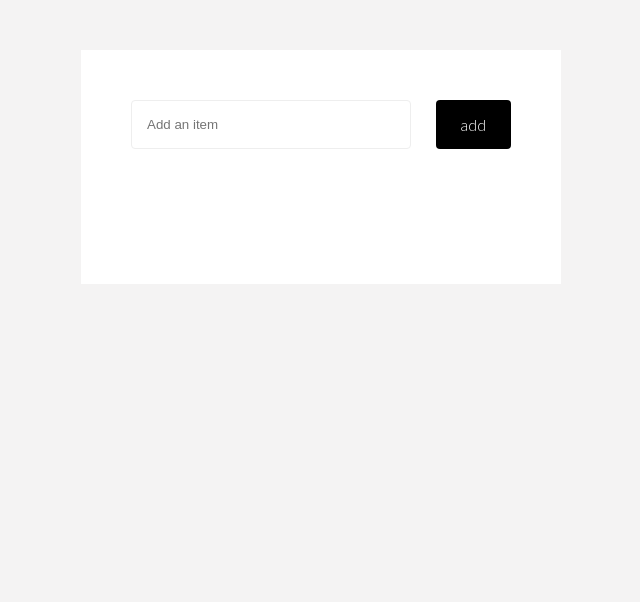
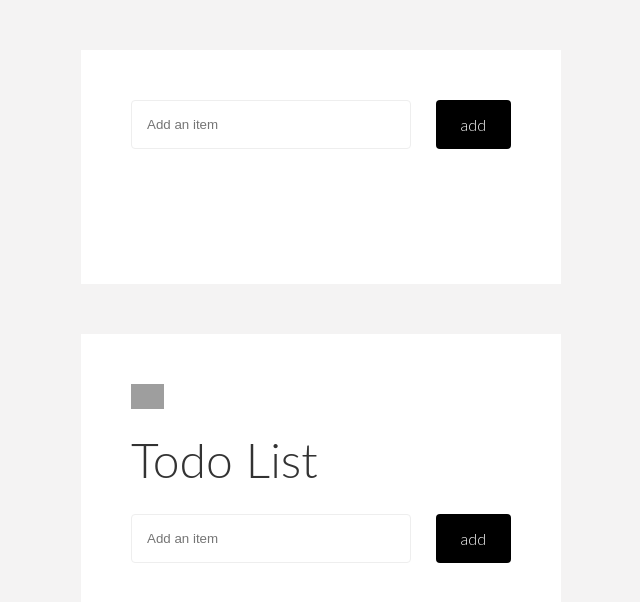
Before and after one commit to eckoman33/tdl, a React (Create React App) app: page / in a window 1280 px wide. Shown: the top 602 px of the page, without its empty margins (319-959 px from the left). Built offline with nearby package versions, Linux system fonts and the light colour scheme; grey boxes are pictures that could not be loaded.

Commit message:
updated index

```diff
--- /dev/null
+++ b/public/index.css
@@ -0,0 +1,88 @@
+@font-face {
+  font-family: Lato;
+  src: url("https://fonts.googleapis.com/css?family=Lato:300,400,900,900i");
+}
+
+* {
+  box-sizing: border-box;
+}
+
+body {
+  background: rgb(244, 243, 243);
+  font-family: "Lato", sans-serif;
+}
+
+.wrapper {
+  max-width: 480px;
+  margin: auto;
+  background: #fff;
+  margin-top: 50px;
+  display: flex;
+  flex-direction: column;
+  padding: 50px;
+}
+
+.title {
+  align-self: flex-start;
+  font-size: 3rem;
+  font-weight: 300;
+  color: #333;
+  margin-bottom: 30px;
+}
+
+.todoInput {
+  width: 100%;
+  display: flex;
+  justify-content: space-between;
+  margin-bottom: 35px;
+}
+
+input {
+  width: 75%;
+  margin-right: 25px;
+  padding: 15px 0 15px 15px;
+  border-radius: 4px;
+  border: 1px solid rgb(238, 238, 238);
+}
+
+button {
+  background: #000000;
+  border: none;
+  font-size: 1rem;
+  font-weight: 300;
+  font-family: "Lato", sans-serif;
+  padding: 15px 25px;
+  border-radius: 4px;
+  color: #fff;
+}
+
+ul {
+  list-style: none;
+  margin-bottom: 50px;
+}
+
+li {
+  font-weight: 300;
+  padding: 20px 0 20px 0;
+  border-top: 1px solid #eee;
+  display: flex;
+  justify-content: space-between;
+}
+
+.logo-container {
+  margin-bottom: 25px;
+}
+
+img {
+  height: 25px;
+}
+
+button.action {
+  color: #333;
+  background: none;
+  padding: 0;
+}
+
+button.action:focus {
+  outline: none;
+}
--- a/public/index.html
+++ b/public/index.html
@@ -9,8 +9,8 @@
       manifest.json provides metadata used when your web app is added to the
       homescreen on Android. See https://developers.google.com/web/fundamentals/engage-and-retain/web-app-manifest/
     -->
-  <link rel="manifest" href="%PUBLIC_URL%/manifest.json">
-  <link rel="shortcut icon" href="%PUBLIC_URL%/favicon.ico">
+  <link rel="manifest" href="/manifest.json">
+  <link rel="shortcut icon" href="/favicon.ico">
 
   <!--
       Notice the use of %PUBLIC_URL% in the tags above.
@@ -22,10 +22,126 @@
       Learn how to configure a non-root public URL by running `npm run build`.
     -->
   <title>To-Do List</title>
+  <style type="text/css">body {
+    margin: 0;
+    padding: 0;
+    font-family: sans-serif;
+  }
+  </style>
+  <style type="text/css">
+  @font-face {
+  font-family: Lato;
+  src: url("https://fonts.googleapis.com/css?family=Lato:300,400,900,900i");
+}
+
+* {
+  -webkit-box-sizing: border-box;
+          box-sizing: border-box;
+}
+
+body {
+  background: rgb(244, 243, 243);
+  font-family: "Lato", sans-serif;
+}
+
+.wrapper {
+  max-width: 480px;
+  margin: auto;
+  background: #fff;
+  margin-top: 50px;
+  display: -ms-flexbox;
+  display: flex;
+  -ms-flex-direction: column;
+      flex-direction: column;
+  padding: 50px;
+}
+
+.title {
+  -ms-flex-item-align: start;
+      align-self: flex-start;
+  font-size: 3rem;
+  font-weight: 300;
+  color: #333;
+  margin-bottom: 30px;
+}
+
+.todoInput {
+  width: 100%;
+  display: -ms-flexbox;
+  display: flex;
+  -ms-flex-pack: justify;
+      justify-content: space-between;
+  margin-bottom: 35px;
+}
+
+input {
+  width: 75%;
+  margin-right: 25px;
+  padding: 15px 0 15px 15px;
+  border-radius: 4px;
+  border: 1px solid rgb(238, 238, 238);
+}
+
+button {
+  background: #62c7ff;
+  border: none;
+  font-size: 1rem;
+  font-weight: 300;
+  font-family: "Lato", sans-serif;
+  padding: 15px 25px;
+  border-radius: 4px;
+  color: #fff;
+}
+
+ul {
+  list-style: none;
+  margin-bottom: 50px;
+}
+
+li {
+  font-weight: 300;
+  padding: 20px 0 20px 0;
+  border-top: 1px solid #eee;
+  display: -ms-flexbox;
+  display: flex;
+  -ms-flex-pack: justify;
+      justify-content: space-between;
+}
+
+.logo-container {
+  margin-bottom: 25px;
+}
+
+img {
+  height: 25px;
+}
+
+button.action {
+  color: #333;
+  background: none;
+  padding: 0;
+}
+
+button.action:focus {
+  outline: none;
+}
+</style>
 </head>
 
 <body>
   <div id="root"></div>
+  <div class="wrapper">
+    <div><div class="logo-container">
+      <img src="public/JS-logo.png" alt="Inventive Logo">
+    </div>
+    <div class="title">Todo List</div>
+  </div>
+  <form class="todoInput">
+    <input type="text" class="input" value="" placeholder="Add an item">
+    <button type="submit" name="submit" value="submit">add</button>
+  </form>
+  <ul></ul>
+</div>
 
   <script type="text/javascript" src="/Users/macbook/todolist/src/index.js"></script>
 </body>
```
Also changed, not shown: public/index.js (added, +8 -0 lines), public/JS-logo.png (added).
